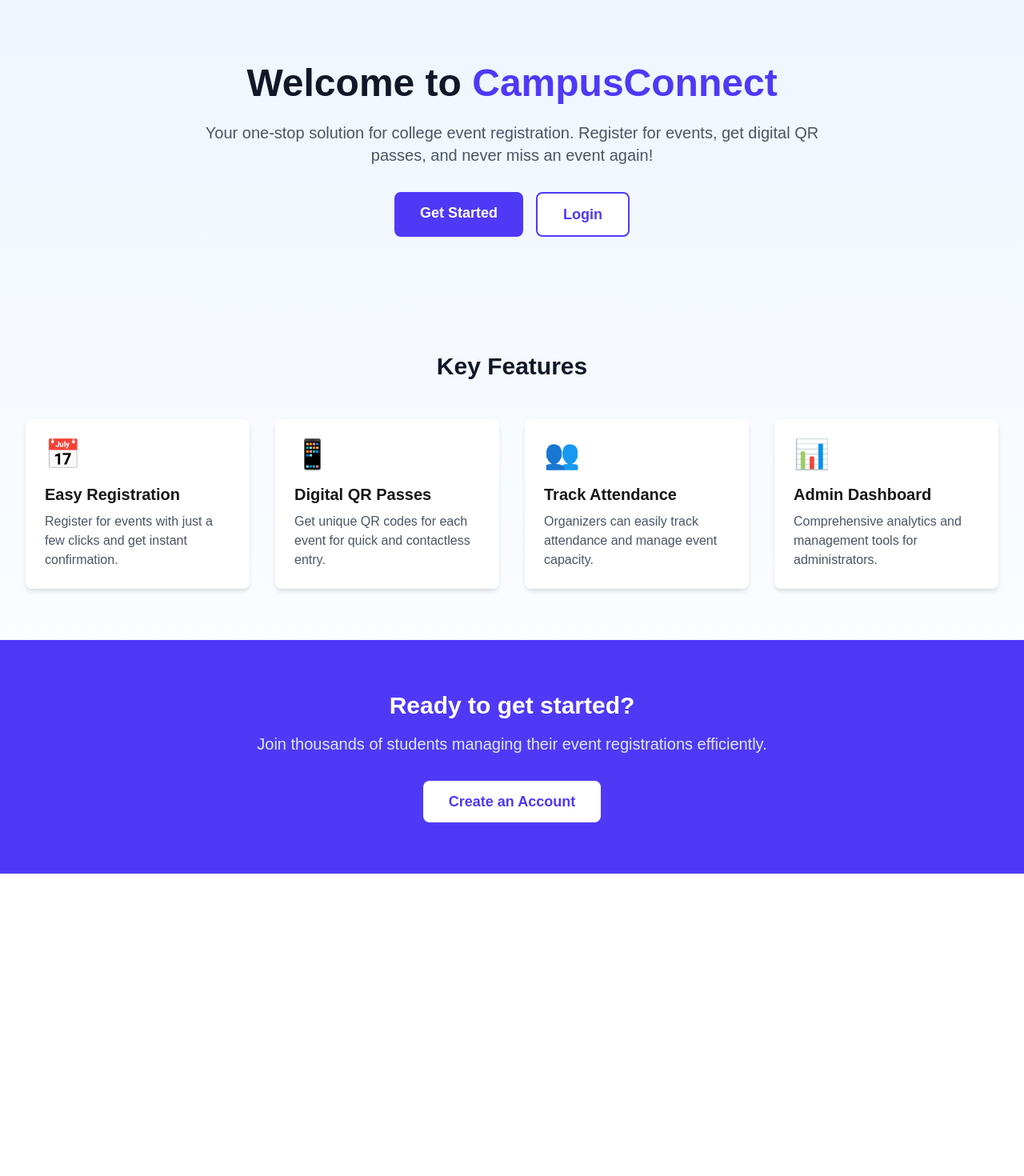
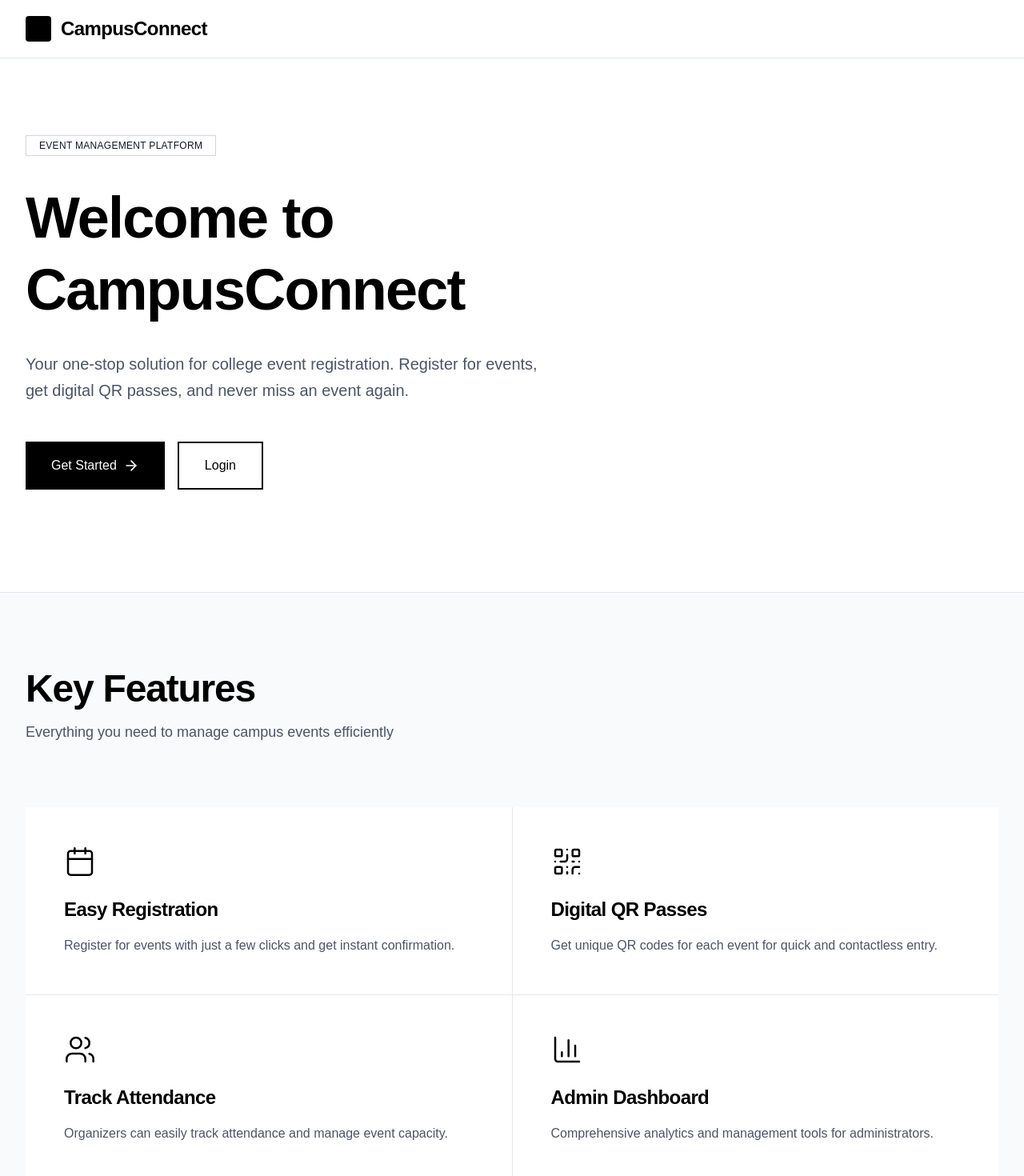
Before and after one commit to RISHIK92/campusconnect, a Next.js app in the folder frontend/: page / in a window 1280 px wide. Shown: the top 1470 px of the page at 80% size. Before the commit the page ends 1092 px from the top, so only its background shows below. Built offline with nearby package versions, Linux system fonts and the light colour scheme.

Commit message:
feat: added new design

```diff
--- a/frontend/app/signup/page.js
+++ b/frontend/app/(auth)/signup/page.js
@@ -4,8 +4,8 @@ import { useState } from "react";
 import { useRouter } from "next/navigation";
 import Link from "next/link";
 import { toast } from "react-toastify";
-import { api } from "../../lib/api";
-import { useAuth } from "../../contexts/AuthContext";
+import { api } from "../../../lib/api";
+import { useAuth } from "../../../contexts/AuthContext";
 
 export default function SignupPage() {
   const router = useRouter();
@@ -96,7 +96,7 @@ export default function SignupPage() {
                 required
                 value={formData.email}
                 onChange={handleChange}
-                className="mt-1 block w-full px-3 py-2 border border-gray-300 rounded-md shadow-sm placeholder-gray-400 focus:outline-none focus:ring-indigo-500 focus:border-indigo-500"
+                className="mt-1 block w-full px-3 py-2 border text-black border-gray-300 rounded-md shadow-sm focus:outline-none focus:ring-indigo-500 focus:border-indigo-500"
                 placeholder="you@example.com"
               />
             </div>
--- a/frontend/app/page.js
+++ b/frontend/app/page.js
@@ -1,47 +1,90 @@
 "use client";
 
+import React from "react";
 import Link from "next/link";
 import { useAuth } from "../contexts/AuthContext";
+import {
+  Calendar,
+  QrCode,
+  Users,
+  BarChart3,
+  ArrowRight,
+  LogOut,
+} from "lucide-react";
 
 export default function HomePage() {
-  const { isAuthenticated, user, isAdmin } = useAuth();
+  const { user, isAuthenticated, logout, isAdmin } = useAuth();
 
   return (
-    <div className="min-h-screen bg-linear-to-b from-blue-50 to-white">
+    <div className="min-h-screen bg-white">
+      <nav className="border-b border-gray-200">
+        <div className="max-w-7xl mx-auto px-4 sm:px-6 lg:px-8 py-5">
+          <div className="flex justify-between items-center">
+            <div className="flex items-center space-x-3">
+              <div className="w-8 h-8 bg-black rounded-sm"></div>
+              <span className="text-2xl font-bold text-black tracking-tight">
+                CampusConnect
+              </span>
+            </div>
+
+            {isAuthenticated && (
+              <button
+                onClick={logout}
+                className="flex items-center space-x-2 px-5 py-2 border border-gray-300 hover:border-black transition-colors duration-200"
+              >
+                <span className="text-sm font-medium text-gray-900">
+                  Logout
+                </span>
+                <LogOut className="w-4 h-4 text-gray-900" />
+              </button>
+            )}
+          </div>
+        </div>
+      </nav>
+
       {/* Hero Section */}
-      <div className="max-w-7xl mx-auto px-4 sm:px-6 lg:px-8 py-20">
-        <div className="text-center">
-          <h1 className="text-5xl font-bold text-gray-900 mb-6">
-            Welcome to <span className="text-indigo-600">CampusConnect</span>
+      <div className="max-w-7xl mx-auto px-4 sm:px-6 lg:px-8 pt-24 pb-32">
+        <div className="max-w-4xl">
+          <div className="inline-block px-4 py-1 border border-gray-300 text-xs font-medium text-gray-900 tracking-wide uppercase mb-8">
+            Event Management Platform
+          </div>
+
+          <h1 className="text-6xl md:text-7xl font-bold text-black mb-8 leading-tight tracking-tight">
+            Welcome to
+            <br />
+            CampusConnect
           </h1>
-          <p className="text-xl text-gray-600 mb-8 max-w-3xl mx-auto">
+
+          <p className="text-xl text-gray-600 mb-12 max-w-2xl leading-relaxed">
             Your one-stop solution for college event registration. Register for
-            events, get digital QR passes, and never miss an event again!
+            events, get digital QR passes, and never miss an event again.
           </p>
 
           {isAuthenticated ? (
-            <div className="flex justify-center space-x-4">
+            <div className="flex flex-col sm:flex-row items-start gap-4">
               <Link
                 href={isAdmin() ? "/admin/dashboard" : "/events"}
-                className="bg-indigo-600 text-white px-8 py-3 rounded-lg text-lg font-semibold hover:bg-indigo-700 transition"
+                className="group inline-flex items-center space-x-2 px-8 py-4 bg-black text-white font-medium hover:bg-gray-900 transition-colors duration-200"
               >
-                {isAdmin() ? "Go to Dashboard" : "Browse Events"}
+                <span>{isAdmin() ? "Go to Dashboard" : "Browse Events"}</span>
+                <ArrowRight className="w-5 h-5 group-hover:translate-x-1 transition-transform" />
               </Link>
-              <div className="bg-white border border-indigo-600 text-indigo-600 px-8 py-3 rounded-lg text-lg font-semibold">
-                Welcome, {user?.name}!
+              <div className="px-8 py-4 border border-gray-300 text-gray-900 font-medium">
+                Welcome, {user?.name}
               </div>
             </div>
           ) : (
-            <div className="flex justify-center space-x-4">
+            <div className="flex flex-col sm:flex-row gap-4">
               <Link
                 href="/signup"
-                className="bg-indigo-600 text-white px-8 py-3 rounded-lg text-lg font-semibold hover:bg-indigo-700 transition"
+                className="group inline-flex items-center justify-center space-x-2 px-8 py-4 bg-black text-white font-medium hover:bg-gray-900 transition-colors duration-200"
               >
-                Get Started
+                <span>Get Started</span>
+                <ArrowRight className="w-5 h-5 group-hover:translate-x-1 transition-transform" />
               </Link>
               <Link
                 href="/login"
-                className="bg-white text-indigo-600 px-8 py-3 rounded-lg text-lg font-semibold border-2 border-indigo-600 hover:bg-indigo-50 transition"
+                className="inline-flex items-center justify-center px-8 py-4 border-2 border-black text-black font-medium hover:bg-black hover:text-white transition-colors duration-200"
               >
                 Login
               </Link>
@@ -51,67 +94,96 @@ export default function HomePage() {
       </div>
 
       {/* Features Section */}
-      <div className="max-w-7xl mx-auto px-4 sm:px-6 lg:px-8 py-16">
-        <h2 className="text-3xl font-bold text-center text-gray-900 mb-12">
+      <div className="border-t border-gray-200 bg-gray-50">
+        <div className="max-w-7xl mx-auto px-4 sm:px-6 lg:px-8 py-24">
+          <div className="mb-20">
+            <h2 className="text-4xl md:text-5xl font-bold text-black mb-4 tracking-tight">
               Key Features
             </h2>
-        <div className="grid md:grid-cols-2 lg:grid-cols-4 gap-8">
-          <div className="bg-white p-6 rounded-lg shadow-md hover:shadow-xl transition">
-            <div className="text-indigo-600 text-4xl mb-4">📅</div>
-            <h3 className="text-xl font-semibold mb-2">Easy Registration</h3>
-            <p className="text-gray-600">
-              Register for events with just a few clicks and get instant
-              confirmation.
+            <p className="text-lg text-gray-600 max-w-2xl">
+              Everything you need to manage campus events efficiently
             </p>
           </div>
 
-          <div className="bg-white p-6 rounded-lg shadow-md hover:shadow-xl transition">
-            <div className="text-indigo-600 text-4xl mb-4">📱</div>
-            <h3 className="text-xl font-semibold mb-2">Digital QR Passes</h3>
-            <p className="text-gray-600">
-              Get unique QR codes for each event for quick and contactless
-              entry.
+          <div className="grid md:grid-cols-2 gap-px bg-gray-200">
+            {[
+              {
+                icon: Calendar,
+                title: "Easy Registration",
+                description:
+                  "Register for events with just a few clicks and get instant confirmation.",
+              },
+              {
+                icon: QrCode,
+                title: "Digital QR Passes",
+                description:
+                  "Get unique QR codes for each event for quick and contactless entry.",
+              },
+              {
+                icon: Users,
+                title: "Track Attendance",
+                description:
+                  "Organizers can easily track attendance and manage event capacity.",
+              },
+              {
+                icon: BarChart3,
+                title: "Admin Dashboard",
+                description:
+                  "Comprehensive analytics and management tools for administrators.",
+              },
+            ].map((feature, index) => (
+              <div
+                key={index}
+                className="group bg-white p-12 hover:bg-gray-50 transition-colors duration-200"
+              >
+                <feature.icon
+                  className="w-10 h-10 text-black mb-6"
+                  strokeWidth={1.5}
+                />
+                <h3 className="text-2xl font-bold text-black mb-4 tracking-tight">
+                  {feature.title}
+                </h3>
+                <p className="text-gray-600 leading-relaxed">
+                  {feature.description}
                 </p>
               </div>
-
-          <div className="bg-white p-6 rounded-lg shadow-md hover:shadow-xl transition">
-            <div className="text-indigo-600 text-4xl mb-4">👥</div>
-            <h3 className="text-xl font-semibold mb-2">Track Attendance</h3>
-            <p className="text-gray-600">
-              Organizers can easily track attendance and manage event capacity.
-            </p>
-          </div>
-
-          <div className="bg-white p-6 rounded-lg shadow-md hover:shadow-xl transition">
-            <div className="text-indigo-600 text-4xl mb-4">📊</div>
-            <h3 className="text-xl font-semibold mb-2">Admin Dashboard</h3>
-            <p className="text-gray-600">
-              Comprehensive analytics and management tools for administrators.
-            </p>
+            ))}
           </div>
         </div>
       </div>
 
       {/* CTA Section */}
       {!isAuthenticated && (
-        <div className="bg-indigo-600 py-16">
-          <div className="max-w-7xl mx-auto px-4 sm:px-6 lg:px-8 text-center">
-            <h2 className="text-3xl font-bold text-white mb-4">
+        <div className="border-t border-gray-200 bg-black">
+          <div className="max-w-7xl mx-auto px-4 sm:px-6 lg:px-8 py-24">
+            <div className="max-w-3xl">
+              <h2 className="text-4xl md:text-5xl font-bold text-white mb-6 tracking-tight">
                 Ready to get started?
               </h2>
-            <p className="text-xl text-indigo-100 mb-8">
+              <p className="text-xl text-gray-400 mb-10 leading-relaxed">
                 Join thousands of students managing their event registrations
                 efficiently.
               </p>
               <Link
                 href="/signup"
-              className="bg-white text-indigo-600 px-8 py-3 rounded-lg text-lg font-semibold hover:bg-gray-100 transition inline-block"
+                className="group inline-flex items-center space-x-2 px-8 py-4 bg-white text-black font-medium hover:bg-gray-100 transition-colors duration-200"
               >
-              Create an Account
+                <span>Create an Account</span>
+                <ArrowRight className="w-5 h-5 group-hover:translate-x-1 transition-transform" />
               </Link>
             </div>
           </div>
+        </div>
       )}
+
+      {/* Footer */}
+      <footer className="border-t border-gray-200 bg-white">
+        <div className="max-w-7xl mx-auto px-4 sm:px-6 lg:px-8 py-12">
+          <p className="text-sm text-gray-600">
+            © 2024 CampusConnect. Making campus events accessible to everyone.
+          </p>
+        </div>
+      </footer>
     </div>
   );
 }
--- a/frontend/package.json
+++ b/frontend/package.json
@@ -9,6 +9,7 @@
   },
   "dependencies": {
     "axios": "^1.13.1",
+    "lucide-react": "^0.552.0",
     "next": "16.0.1",
     "react": "19.2.0",
     "react-dom": "19.2.0",
```
Also changed, not shown: frontend/app/(auth)/login/page.js (renamed from frontend/app/login/page.js, +8 -13 lines), 1 other file (tests, documents, lock files or other folders). Lines whose indentation alone changed are shown as unchanged.
